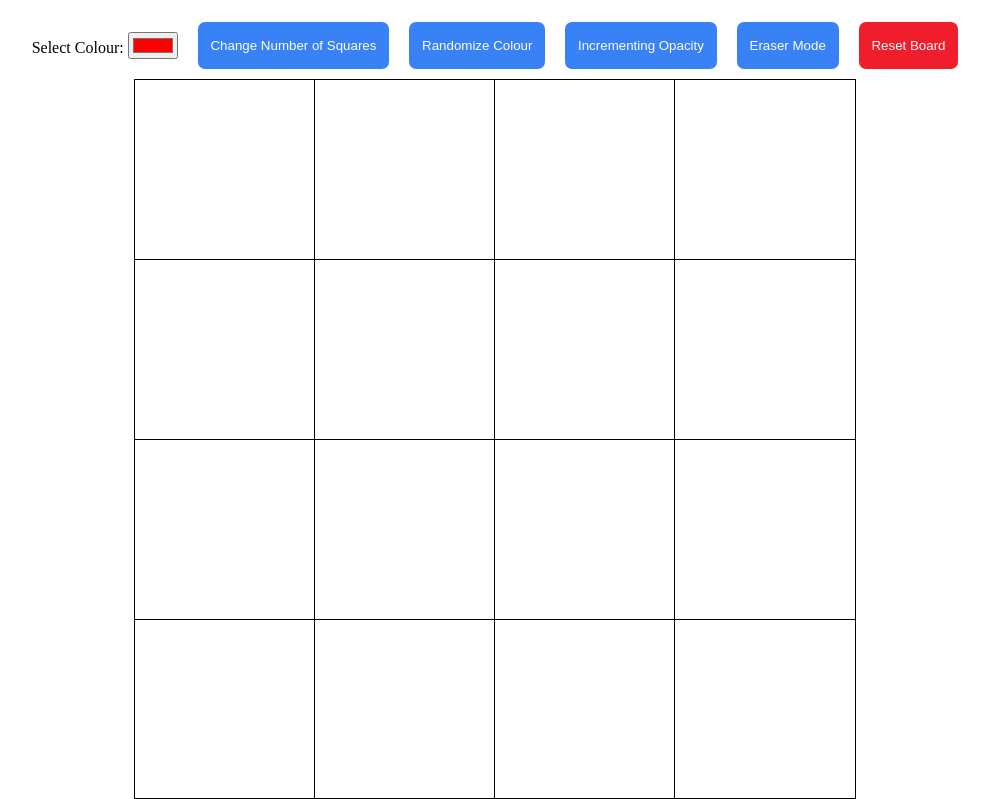
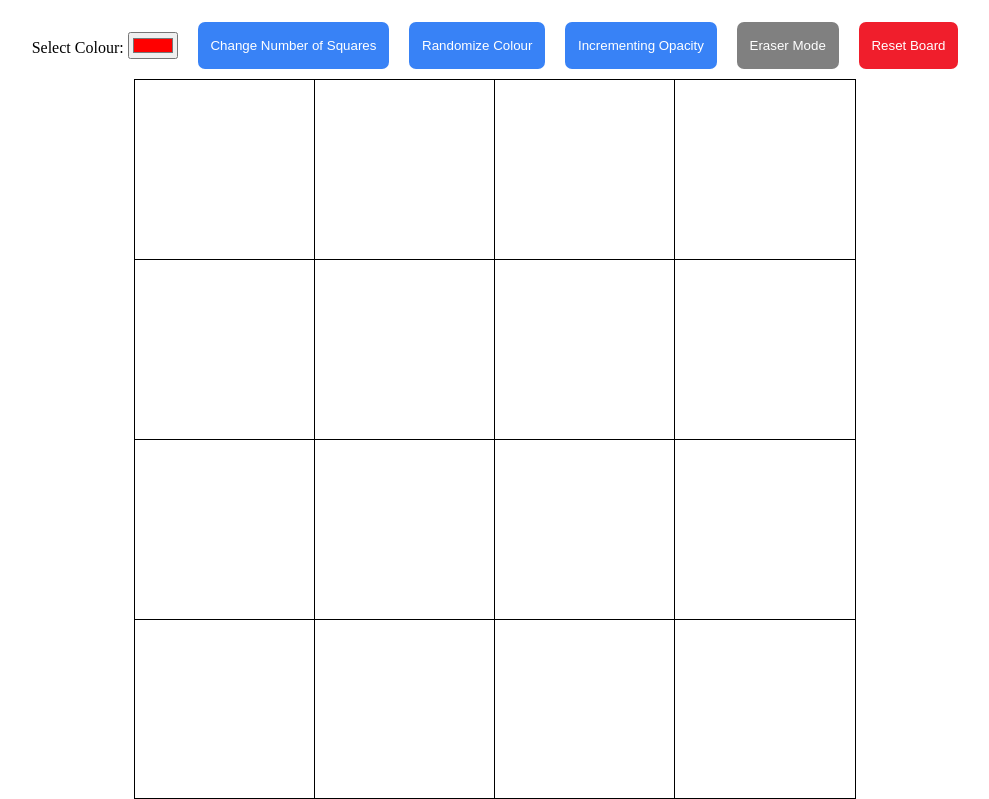
Before and after one commit to InnovatorCodes/etch-a-sketch, a plain HTML site: page index.html in a window 1280 px wide. Shown: the part 48-847 px from the top of the page, without its empty margins (145-1134 px from the left). Drawn offline with Linux system fonts and the light colour scheme.

Commit message:
Changed colour of eraser button

```diff
--- a/style.css
+++ b/style.css
@@ -66,6 +66,11 @@ button.reset{
     border: none;
 }
 
+.eraser{
+    background-color: #808080;
+    color: white;
+}
+
 .clicked{
     background-color: white;
     border: 2px solid black;
```
